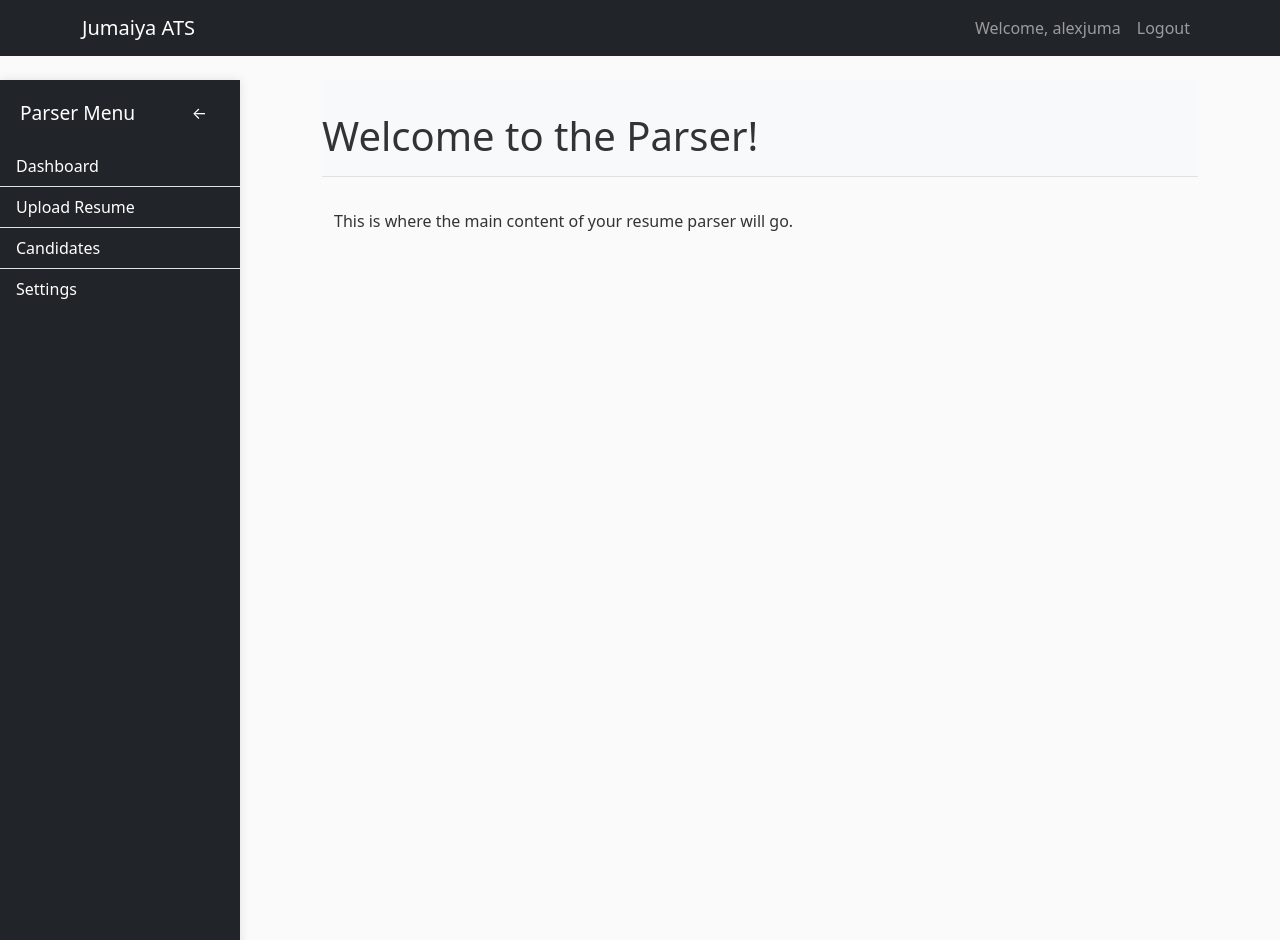
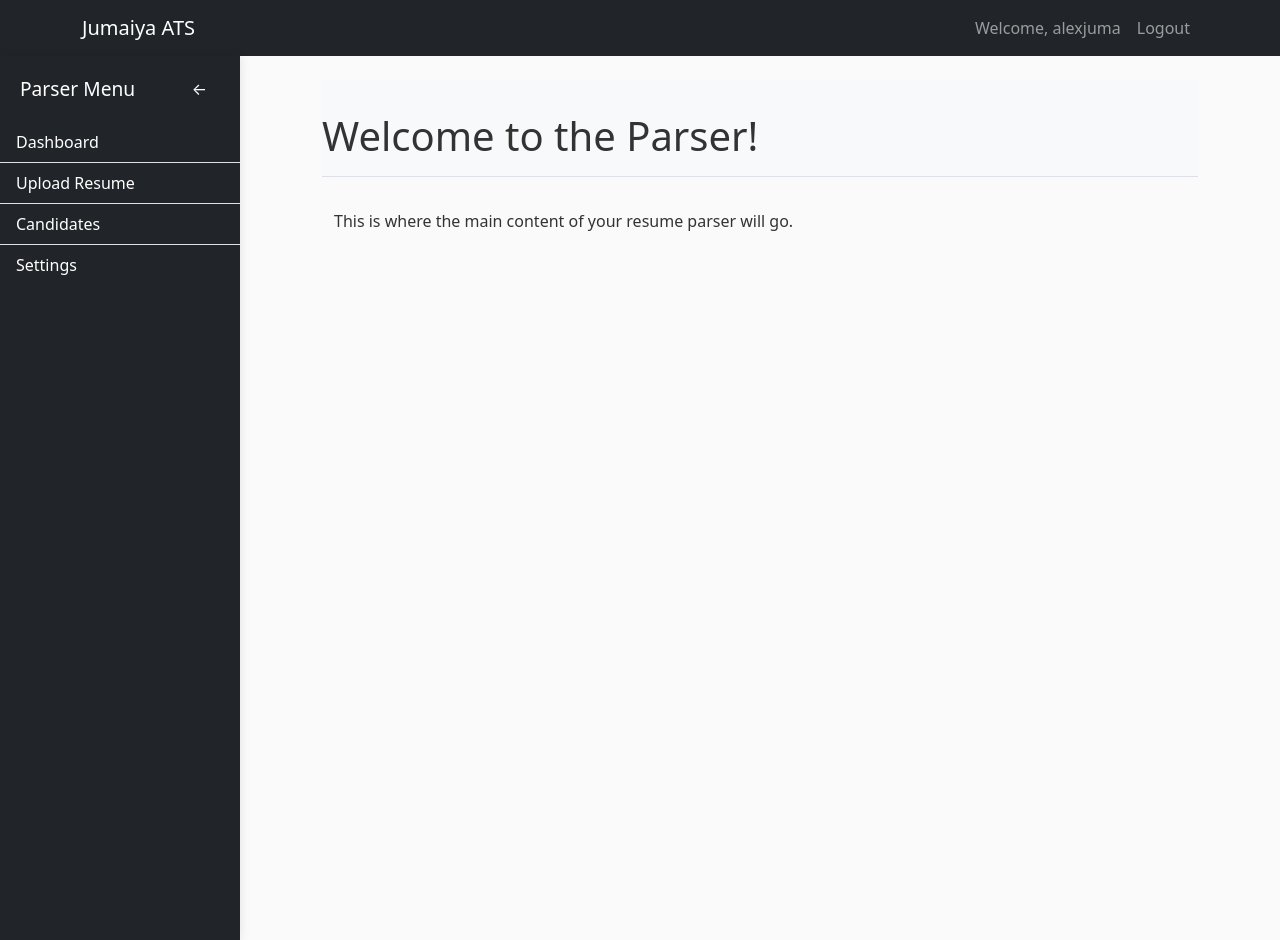
Before and after one commit to AlexJumaW99/ATS, a Django app: page /parser/ in a window 1280 px wide. Run offline with Django 5.2, Linux system fonts and the light colour scheme; a user stored in the database is signed in; data comes from the database, SQL or seed files in the repository; both versions use the stored data as it was after the commit; some libraries are stand-ins or nearby versions.

Commit message:
Fixed Sidebar Height

```diff
--- a/ats_django/parser/templates/parser/parser_home.html
+++ b/ats_django/parser/templates/parser/parser_home.html
@@ -168,7 +168,8 @@
     }
 
     #sidebar-wrapper {
-        min-height: 100vh;
+        height: calc(100vh - 56px);
+        top: 56px;
         width: 15rem;
         position: fixed;
         left: 0;
```
Also changed, not shown: ats_django/db.sqlite3, ats_django/parser/migrations/0001_initial.py.
